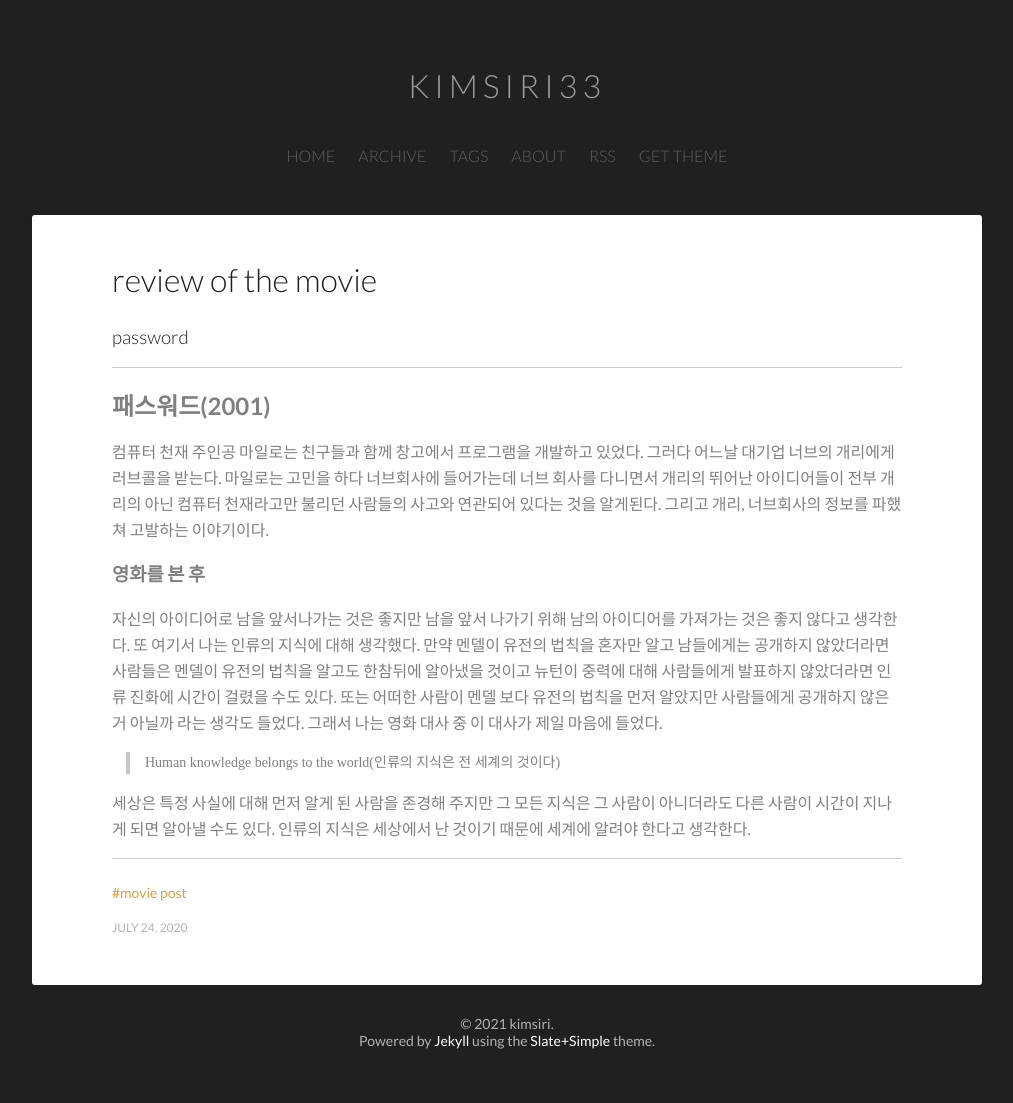
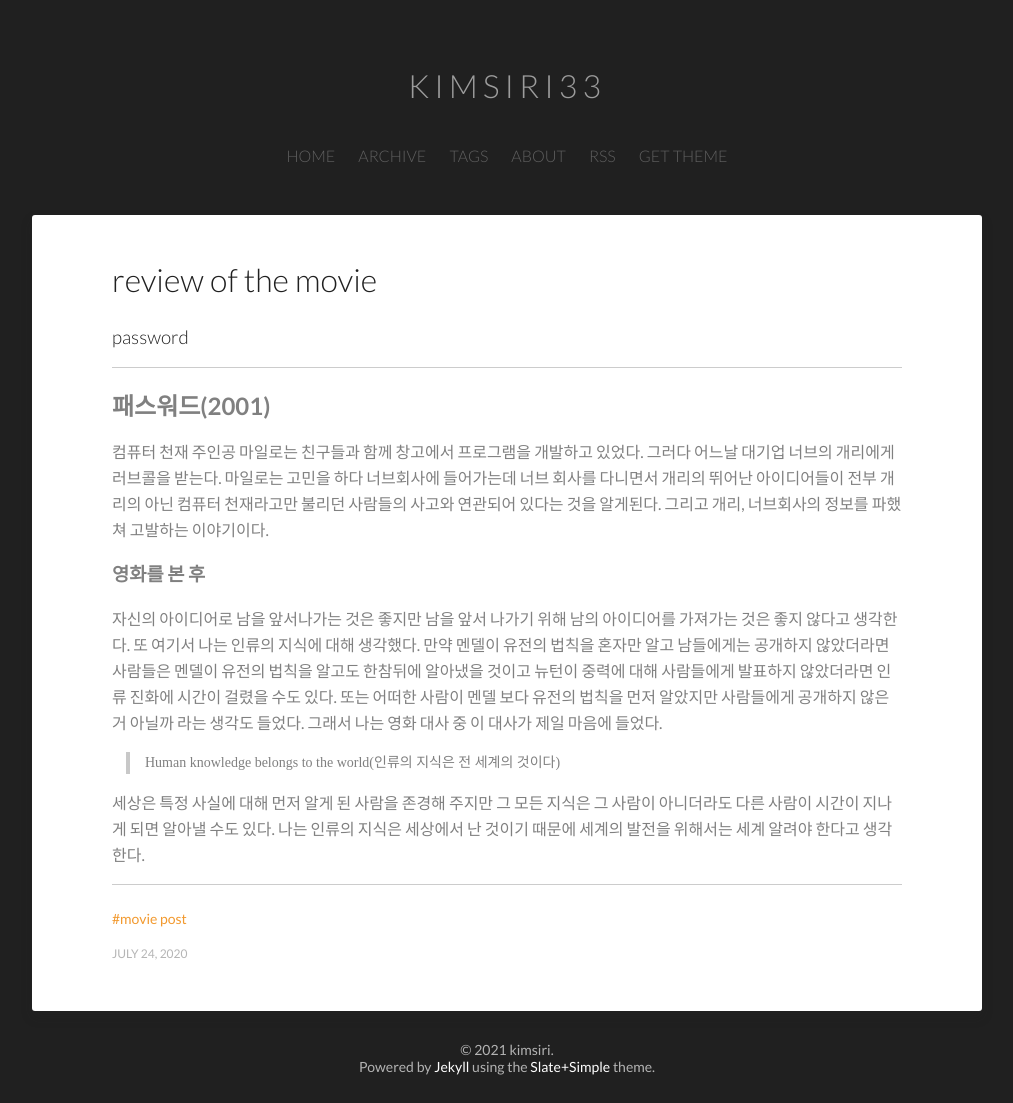
Before and after one commit to kimsiri33/kimsiri33.github.com, a Jekyll site: the page built from _posts/2020-07-24-password.md, in a window 1280 px wide. Shown: the whole page, without its empty margins (133-1146 px from the left). Built offline with Jekyll 4.4.1, drawn with Linux system fonts in a browser that asks for light colours; before the commit the page ends 1077 px from its top, so only the background shows below that.

Commit message:
Update 2020-07-24-password.md

```diff
--- a/_posts/2020-07-24-password.md
+++ b/_posts/2020-07-24-password.md
@@ -28,4 +28,4 @@ date-string: JULY 24, 2020
 > Human knowledge belongs to the world(인류의 지식은 전 세계의 것이다)
 
 세상은 특정 사실에 대해 먼저 알게 된 사람을 존경해 주지만 그 모든 지식은 그 사람이 아니더라도 다른 사람이 시간이 지나게 되면 알아낼 수도 있다.
-인류의 지식은 세상에서 난 것이기 때문에 세계에 알려야 한다고 생각한다.
+나는 인류의 지식은 세상에서 난 것이기 때문에 세계의 발전을 위해서는 세계 알려야 한다고 생각한다.
```
